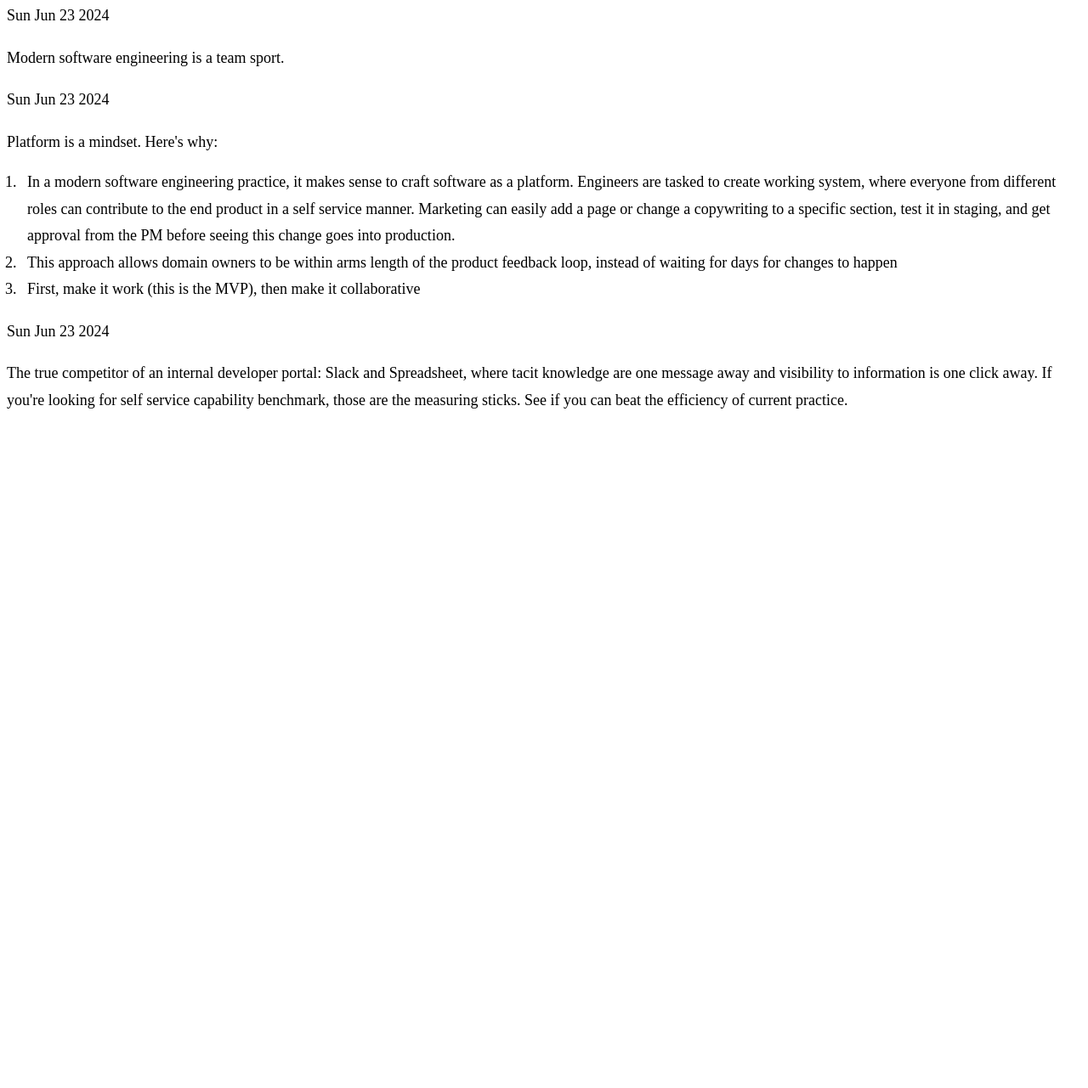
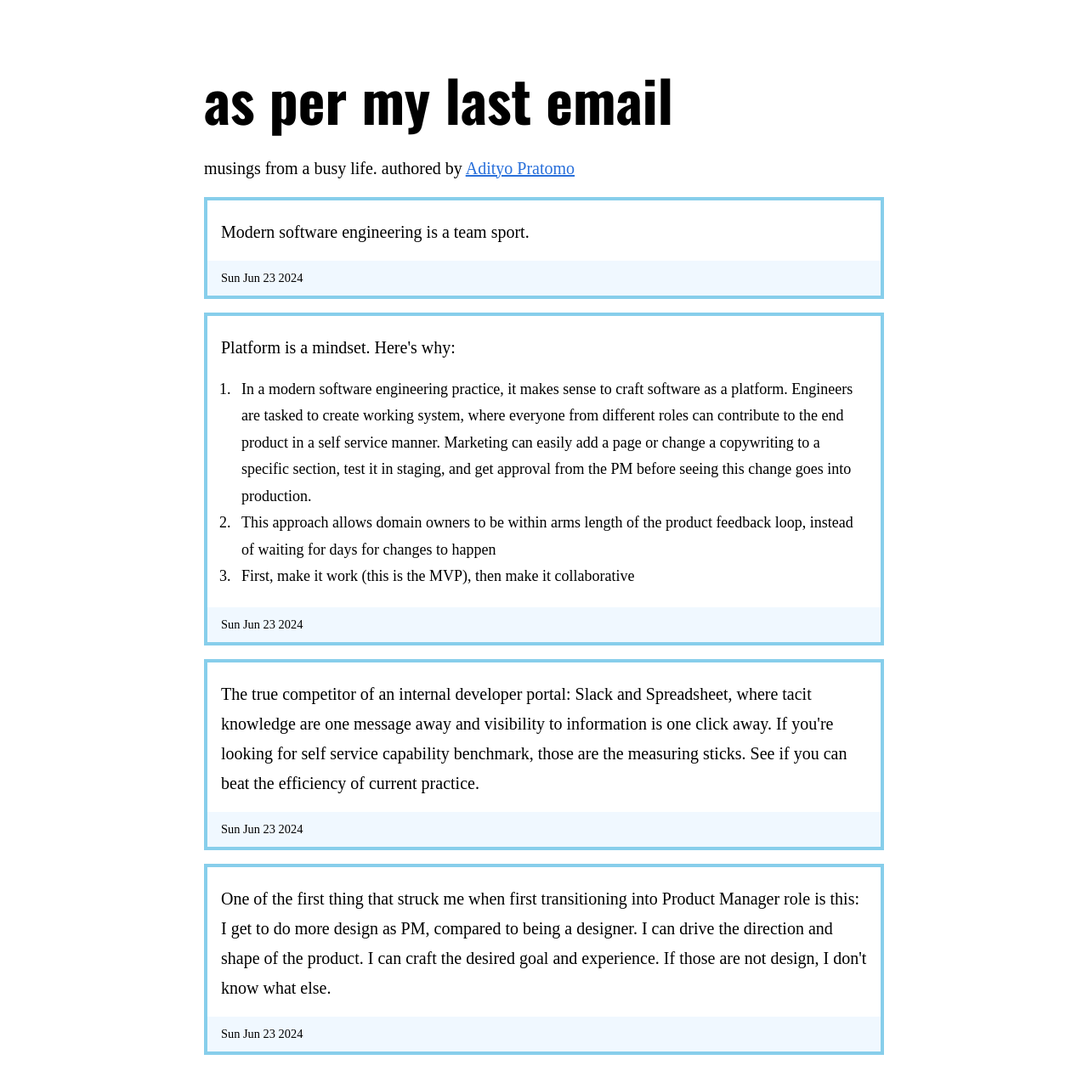
Before and after one commit to lunchboxav/as-per-my-last-email, a website: page index.html in a window 1280 px wide. Shown: the part 15-1296 px from the top of the page at 85% size. Before the commit the page ends 800 px from the top, so only its background shows below. Drawn offline with nearby package versions, Linux system fonts and the light colour scheme; a web font is replaced by a local one.

Commit message:
improve styling

```diff
--- a/index.html
+++ b/index.html
@@ -3,14 +3,17 @@
 
 <head>
   <link rel="stylesheet" href="styles/milik.css">
+  <link rel="stylesheet" href="styles/index.css">
 </head>
 
 <body>
-  <div>
-  <p>Sun Jun 23 2024</p>
+  <div class="content-container">
+    <h1>as per my last email</h1>
+    <p>musings from a busy life. authored by <a href="https://x.com/kotakmakan">Adityo Pratomo</a></p>
+    <div class="content">
   <p>Modern software engineering is a team sport.</p>
-</div><div>
-  <p>Sun Jun 23 2024</p>
+  <p class="post-detail">Sun Jun 23 2024</p>
+</div><div class="content">
   <p>Platform is a mindset. Here's why:
 <ol>
   <li>In a modern software engineering practice, it makes sense to craft software as a platform. Engineers are tasked to
@@ -24,14 +27,21 @@
   <li>First, make it work (this is the MVP), then make it collaborative</li>
 </ol>
 </p>
-</div><div>
-  <p>Sun Jun 23 2024</p>
+  <p class="post-detail">Sun Jun 23 2024</p>
+</div><div class="content">
   <p>
   The true competitor of an internal developer portal: Slack and Spreadsheet, where tacit knowledge are one message away
   and visibility to information is one click away. If you're looking for self service capability benchmark, those are
   the measuring sticks. See if you can beat the efficiency of current practice.
 </p>
+  <p class="post-detail">Sun Jun 23 2024</p>
+</div><div class="content">
+  <p>One of the first thing that struck me when first transitioning into Product Manager role is this: I get to do more
+  design as PM, compared to being a designer. I can drive the direction and shape of the product. I can craft the
+  desired goal and experience. If those are not design, I don't know what else.</p>
+  <p class="post-detail">Sun Jun 23 2024</p>
 </div>
+  </div>
 </body>
 
 </html>
--- a/index.ts
+++ b/index.ts
@@ -20,9 +20,7 @@ for (let i = 0; i < files.length; i++) {
   // insert content and date
   let _contentTemplate = baseSectionTemplate;
   let section = _contentTemplate.replace("<slot></slot>", content);
-  console.log(section);
   section = section.replace("time", date);
-  console.log(section);
 
   homePageContent += section;
 }
--- /dev/null
+++ b/styles/index.css
@@ -0,0 +1,26 @@
+p {
+  font-size: 1.25rem;
+}
+
+.content-container {
+  width: 800px;
+  margin: 0 auto;
+  padding: 32px;
+}
+
+.content {
+  margin: 16px 0;
+  padding: 0 16px;
+  border: 4px solid skyblue;
+}
+
+
+.post-detail {
+  font-size: 0.9rem;
+  background: aliceblue;
+  padding: 8px;
+  margin-bottom: 0;
+  margin-left: -16px;
+  margin-right: -16px;
+  padding-left: 16px;
+}
```
Also changed, not shown: baseHomePage.html (+6 -1 lines), baseSection.html (+2 -2 lines).
